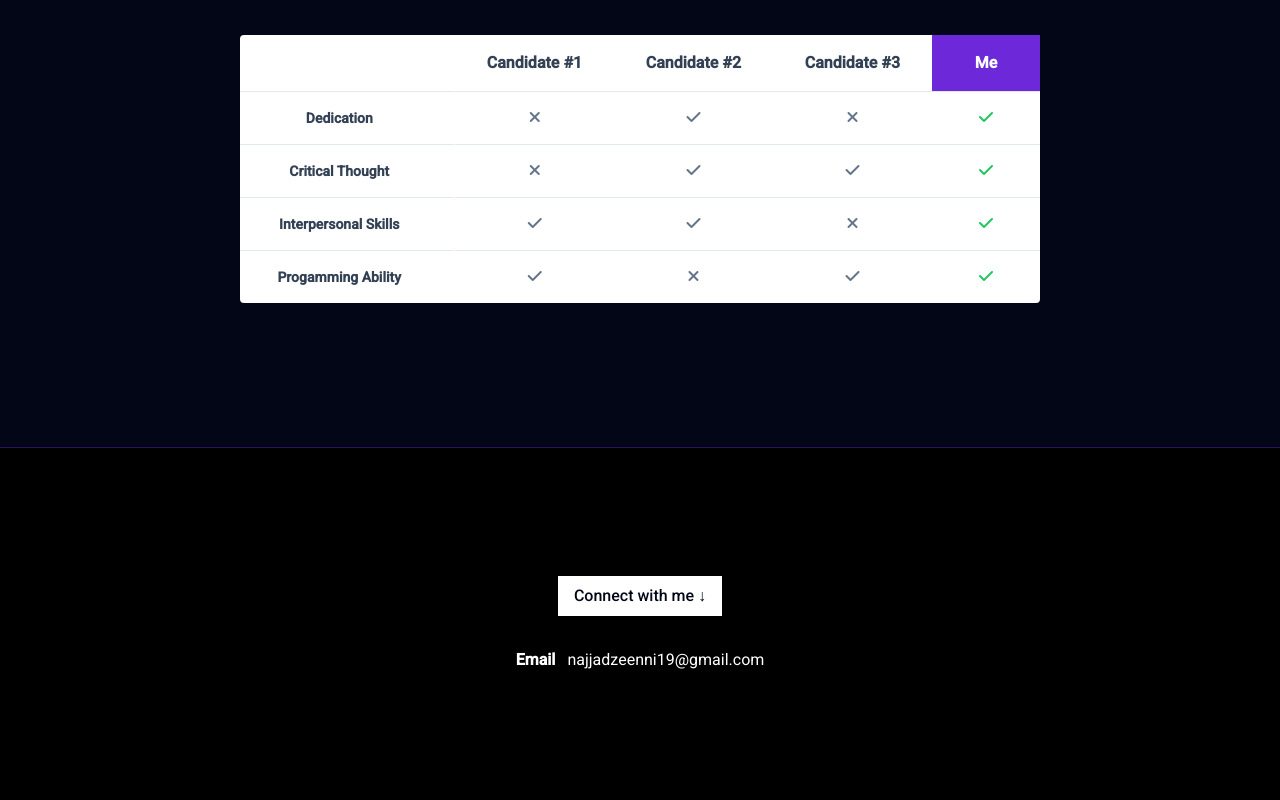
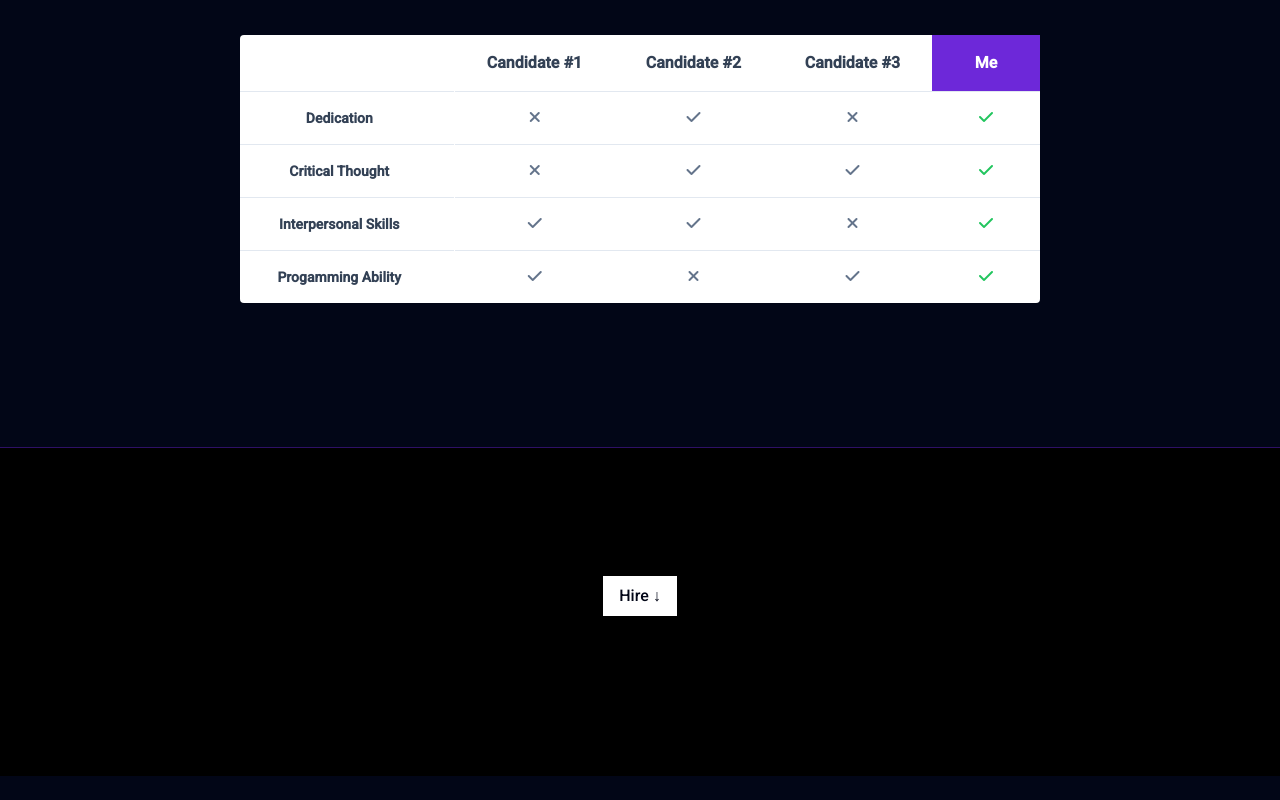
Before and after one commit to Najjad/website-portfolio, a SvelteKit app: page / in a window 1280 px wide. Shown: the part 2754-3554 px from the top of the page. After the commit the page ends 3530 px from the top, so only its background shows below. Built offline with nearby package versions, Linux system fonts and the light colour scheme.

Commit message:
Update Footer.svelte

```diff
--- a/src/components/Footer.svelte
+++ b/src/components/Footer.svelte
@@ -2,7 +2,7 @@
     class="py-20 sm:py-32 bg-black border-t border-solid border-violet-950 flex flex-col gap-4 sm:gap-8 justify-center items-center"
 >
     <p class="px-4 py-2 bg-white text-slate-950 font-medium">
-        Connect with me &darr;
+        Hire &darr;
     </p>
     <div class="flex flex-col gap-4 items-center justify-center">
         <!-- <div
@@ -17,6 +17,6 @@
         </div>
         <p class="mx-auto text-sm opacity-70">or</p>
         <p class="">Hugh_jass@gmail.com</p> -->
-        <p><b class="pr-2">Email</b> najjadzeenni19@gmail.com</p>
+
     </div>
 </footer>
```
